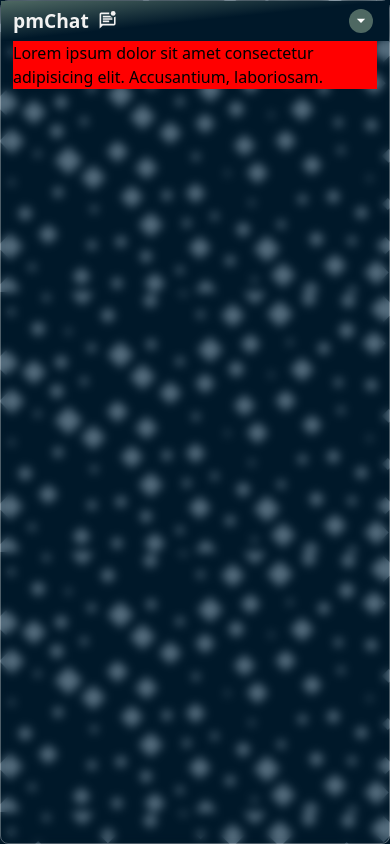
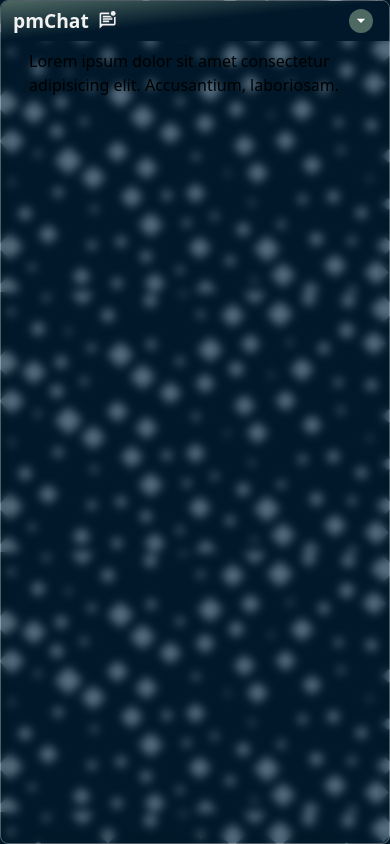
Before and after one commit to PaschalPM/pmchat-v1, a React (Vite) app: page /dashboard in a window 390 px wide. Built offline with nearby package versions, Linux system fonts and the light colour scheme.

Commit message:
Done with mobile and pc layout

```diff
--- a/src/css/index.css
+++ b/src/css/index.css
@@ -52,6 +52,7 @@
     border: 1px solid rgba(255, 255, 255, 0.3);
     box-shadow: 1px 4px 30px rgba(0, 0, 0, .1);
     border-radius: .5em;
+    overflow: hidden;
 }
 @media (max-width: 600px) {
     .app {
@@ -60,12 +61,15 @@
     }
 }
 
-/***   CONTAINER   ***/
+/***   CONTAINERS   ***/
 .container {
 	padding: 0rem 0.75rem;
     width: 100%;
 }
 
+.container.main-container{
+    height: 100%;
+}
 /***   NAVBAR   ***/
 .navbar {
 	height: var(--nav-size);
@@ -186,16 +190,26 @@
 /***   DASHBOARD   ***/
 .dashboard{
     display: flex;
+    height: calc(100% - (var(--nav-size) + .5em));
+    gap: .5em;
 }
 
+.dashboard div{
+    border: 1px solid rgba(255, 255, 255, 0.3);
+    padding: .5em 1em;
+}
+
+@media screen and (max-width: 600px) {
+    .dashboard div{
+        border: none;
+    }
+}
 .dashboard .sideboard{
-    background-color: red;
-    width: 40%;
+    width: 40%; height: 100%;
 }
 
 .dashboard .mainboard{
-    background-color: green;
-    width: 60%;
+    flex-grow: 1;
 }
 
 @media (max-width: 600px) {
--- a/src/pages/Dashboard/index.tsx
+++ b/src/pages/Dashboard/index.tsx
@@ -9,9 +9,6 @@ const Dashboard = () => {
   const isMobileView = useMediaQuery("max-width:600px")
   const isDashboardPath = pathname == '/dashboard'
   const isChatBoxPath = /^\/dashboard\/chat\/[0-9]*/.test(pathname)
-
-
-
 
   return (
     <div className="dashboard">
```
